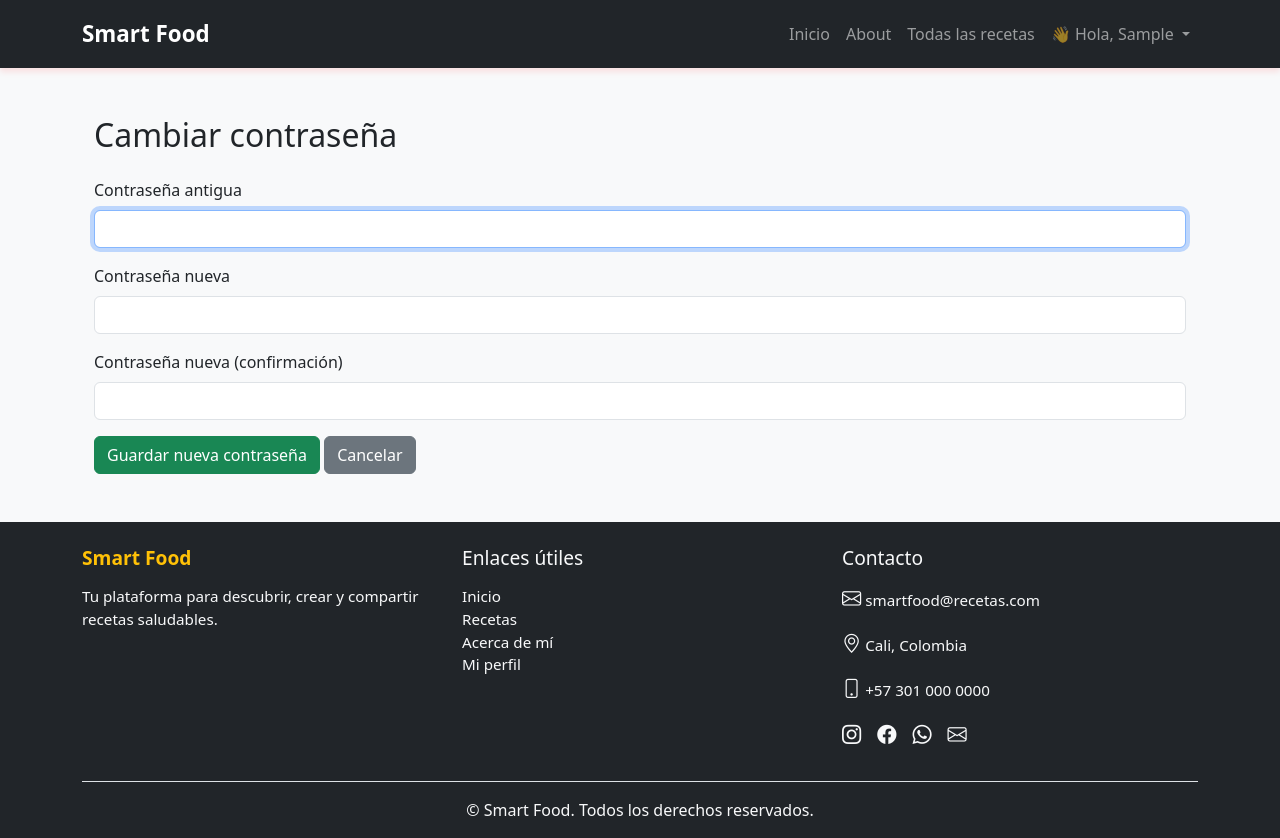
After one commit to OmarVelasquezR/MiPrimerProyecto_Velasquez, a Django app: page /cuentas/cambiar-contrasena/ in a window 1280 px wide. The commit adds this page. Run offline with Django 5.2, Linux system fonts and the light colour scheme; the visitor is signed in with stand-in values (Sample User, id 1); some libraries are stand-ins or nearby versions.

Commit message:
Smart Food 11

```diff
--- /dev/null
+++ b/cuentas/templates/cuentas/cambiar_contrasena.html
@@ -0,0 +1,24 @@
+{% extends 'recetas/base.html' %}
+{% load widget_tweaks %}
+
+{% block title %}Cambiar contraseña{% endblock %}
+
+{% block content %}
+<div class="container mt-5">
+    <h2 class="mb-4">Cambiar contraseña</h2>
+    <form method="post">
+        {% csrf_token %}
+        {% for field in form %}
+        <div class="mb-3">
+            <label class="form-label">{{ field.label }}</label>
+            {{ field|add_class:"form-control" }}
+            {% if field.errors %}
+            <div class="text-danger small">{{ field.errors }}</div>
+            {% endif %}
+        </div>
+        {% endfor %}
+        <button type="submit" class="btn btn-success">Guardar nueva contraseña</button>
+        <a href="{% url 'perfil' %}" class="btn btn-secondary">Cancelar</a>
+    </form>
+</div>
+{% endblock %}
--- a/cuentas/urls.py
+++ b/cuentas/urls.py
@@ -1,7 +1,9 @@
 from django.urls import path
 from . import views
+from .views import CambiarContrasenaView
 
 urlpatterns = [
     path('registro/', views.registro, name='registro'),
     path('logout/', views.cerrar_sesion, name='logout'),
+    path('cambiar-contrasena/', CambiarContrasenaView.as_view(), name='cambiar_contrasena'),
 ]
--- a/cuentas/views.py
+++ b/cuentas/views.py
@@ -2,7 +2,11 @@ from django.shortcuts import render, redirect
 from .forms import RegistroUsuarioForm
 from django.contrib.auth.decorators import login_required
 from django.contrib.auth import logout
+from django.contrib.auth.views import PasswordChangeView
+from django.urls import reverse_lazy
+from django.contrib.auth.mixins import LoginRequiredMixin
 
+# Vista de registro
 def registro(request):
     if request.method == 'POST':
         form = RegistroUsuarioForm(request.POST)
@@ -13,6 +17,12 @@ def registro(request):
         form = RegistroUsuarioForm()
     return render(request, 'cuentas/registro.html', {'form': form})
 
+# Vista de cierre de sesión
 def cerrar_sesion(request):
     logout(request)
     return redirect('inicio')
+
+# Vista para cambiar la contraseña
+class CambiarContrasenaView(LoginRequiredMixin, PasswordChangeView):
+    template_name = 'cuentas/cambiar_contrasena.html'
+    success_url = reverse_lazy('perfil')
--- a/recetas/templates/recetas/lista_recetas.html
+++ b/recetas/templates/recetas/lista_recetas.html
@@ -4,6 +4,12 @@
 {% block content %}
 <div class="container py-4">
     <h2 class="mb-4">Todas las recetas publicadas</h2>
+    <form method="get" class="mb-4">
+    <div class="input-group">
+        <input type="text" name="q" class="form-control" placeholder="Buscar recetas por título..." value="{{ request.GET.q }}">
+        <button class="btn btn-dark" type="submit">Buscar</button>
+    </div>
+    </form>
 
     {% if recetas %}
     <div class="row row-cols-1 row-cols-md-3 g-4">
```
Also changed, not shown: recetas/templates/recetas/editar_perfil.html (+9 -9 lines), recetas/views.py (+8 -1 lines), requirements.txt (added, +13 -0 lines), README.md (added).
